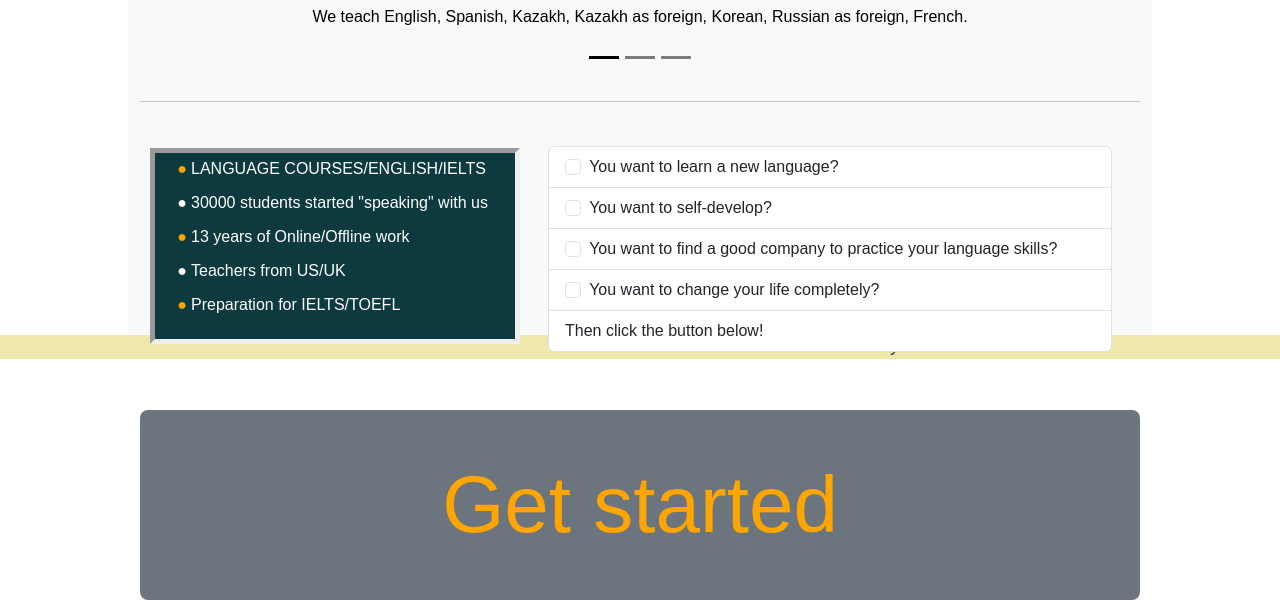
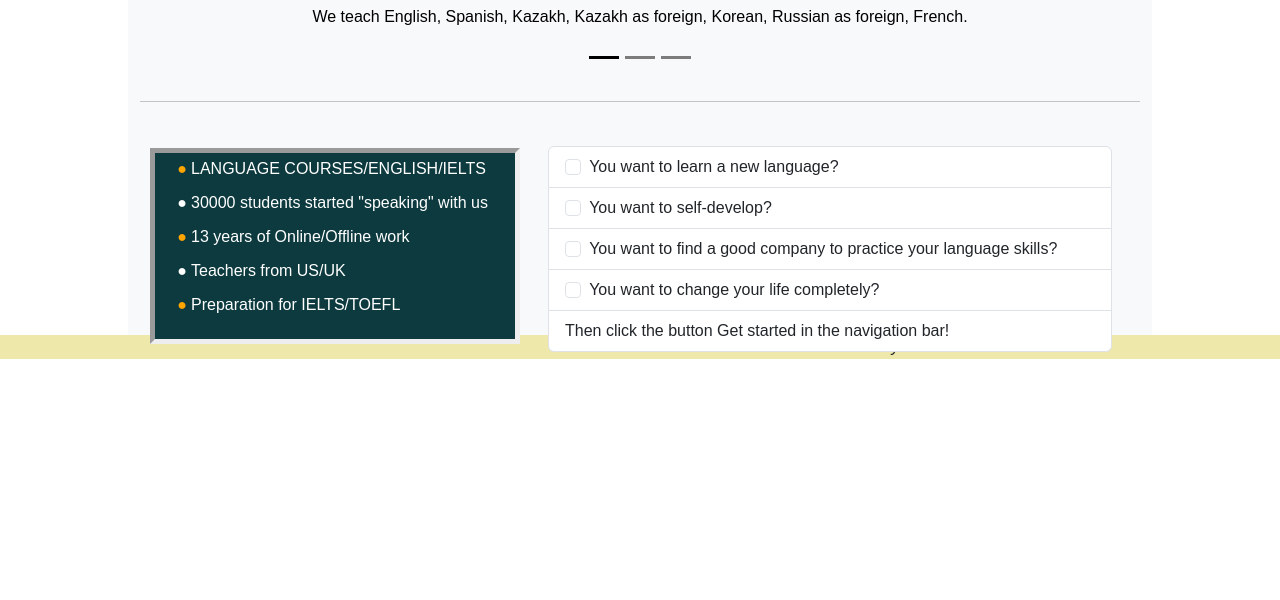
Before and after one commit to ananasdenisovich/terra, a plain HTML site: page index.html in a window 1280 px wide. Shown: the part 583-1183 px from the top of the page. After the commit the page ends 963 px from the top, so only its background shows below. Drawn offline with nearby package versions, Linux system fonts and the light colour scheme; a script that the page names is missing.

```diff
--- a/index.html
+++ b/index.html
@@ -119,10 +119,9 @@
       You want to change your life completely?
     </label>
     <label class="list-group-item">
-      Then click the button below!
+      Then click the button Get started in the navigation bar!
     </label>
     </div>
-  <button type="button" class="btn btn-secondary btn-lg" style="font-size: 80px"><bold>Get started</bold></button>
 
   </div>
 </section>
```
